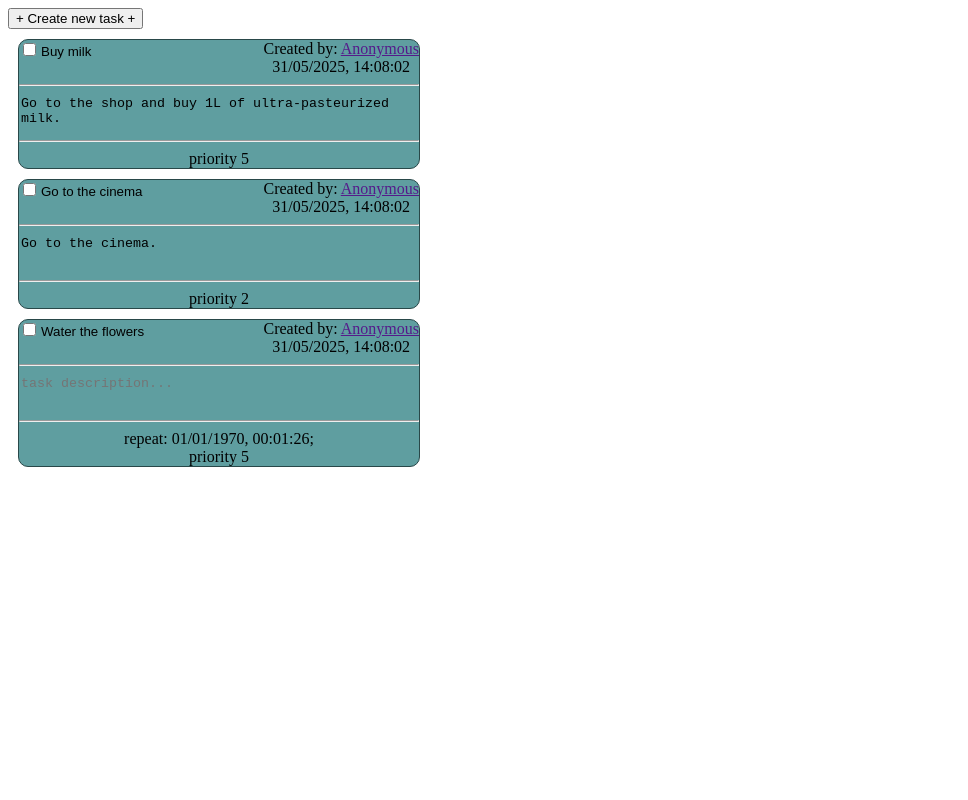
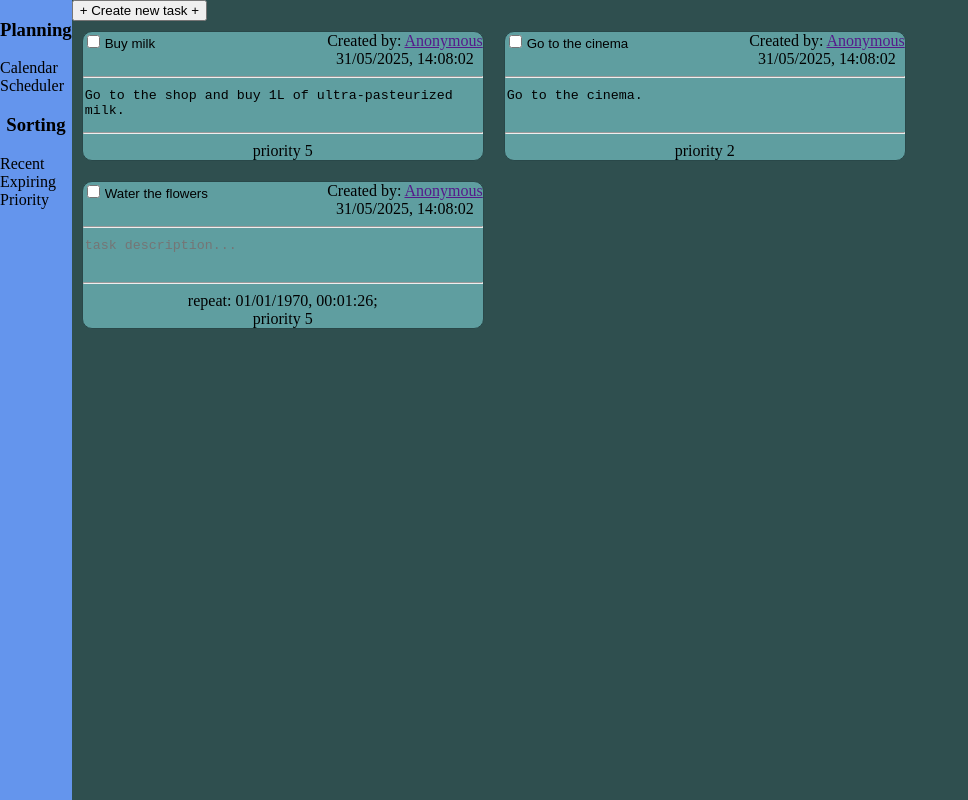
Before and after one commit to serkosal/react-task-manager, a React (Vite) app: page / in a window 1280 px wide. Shown: the whole page, without its empty margins (0-968 px from the left). Built offline with nearby package versions, Linux system fonts and the light colour scheme.

Commit message:
Added left menu container

```diff
--- a/app/App.tsx
+++ b/app/App.tsx
@@ -1,19 +1,15 @@
-import { useState } from 'react'
-
-import {defaultTasks} from "./components/task"
-import AddTask from "./components/addTask"
-import TaskList from "./components/TaskList"
-
 import './app.css'
+import MainContainer from './components/MainContainer'
+import Menu from './components/Menu'
 
 function App() {
-const [tasks, setTasks] = useState(defaultTasks)
+
 
 return (
-    <>
-        <AddTask setTasks={setTasks}/>
-        <TaskList tasks={tasks} setTasks={setTasks} />
-    </>
+    <div className='App'>
+        <Menu/>
+        <MainContainer/>
+    </div>
 )
 }
 
--- a/app/app.css
+++ b/app/app.css
@@ -1,5 +1,36 @@
-.tasks {
+html, body {
+    margin: 0px;
+    padding: 0px;
+
+    height: 100vh;
+}
+
+#root {
+    height: 100%;
+}
+
+.App {
     display: flex;
+
+    min-height: 100%;
+}
+
+.Menu {
+    background-color: cornflowerblue;
+
+    display:flex;
+    flex-direction: column;
+}
+
+.main-container {
+    width: 100%;
+    min-height: 100%;
+    background-color: darkslategray;
+}
+
+.task-list {
+    display: flex;
+    flex-wrap: wrap;
 }
 
 .Dragable {
--- /dev/null
+++ b/app/components/MainContainer.tsx
@@ -0,0 +1,18 @@
+import AddTask from "./addTask"
+import TaskList from "./TaskList"
+
+import { useState } from 'react'
+import {defaultTasks} from "./task"
+
+export default function MainContainer() {
+
+    const [tasks, setTasks] = useState(defaultTasks)
+
+    return <div className="main-container">
+        <AddTask setTasks={setTasks}/>
+        <div className="task-list">
+            <TaskList tasks={tasks} setTasks={setTasks} />
+        </div>
+
+    </div>
+}
--- /dev/null
+++ b/app/components/Menu.tsx
@@ -0,0 +1,16 @@
+export default function Menu()
+{
+    return <div className="Menu">
+
+        <h3>Planning</h3>
+        <div className="menu-item">Calendar     </div>
+        <div className="menu-item">Scheduler    </div>
+
+        <h3>Sorting</h3>
+        <div className="menu-item">Recent       </div>
+        <div className="menu-item">Expiring     </div>
+        <div className="menu-item">Priority     </div>
+
+
+    </div>
+}
--- a/app/components/TaskList.tsx
+++ b/app/components/TaskList.tsx
@@ -14,7 +14,7 @@ import {
   arrayMove,
   SortableContext,
   sortableKeyboardCoordinates,
-  verticalListSortingStrategy,
+  rectSortingStrategy,
 } from '@dnd-kit/sortable';
 
 
@@ -39,7 +39,7 @@ export default function TaskList(
         >
             <SortableContext
                 items={tasks}
-                strategy={verticalListSortingStrategy}
+                strategy={rectSortingStrategy}
             >
                 {tasks.map(task => {
                     return (<SortableItem
```
Also changed, not shown: app/components/task.css (+0 -8 lines).
